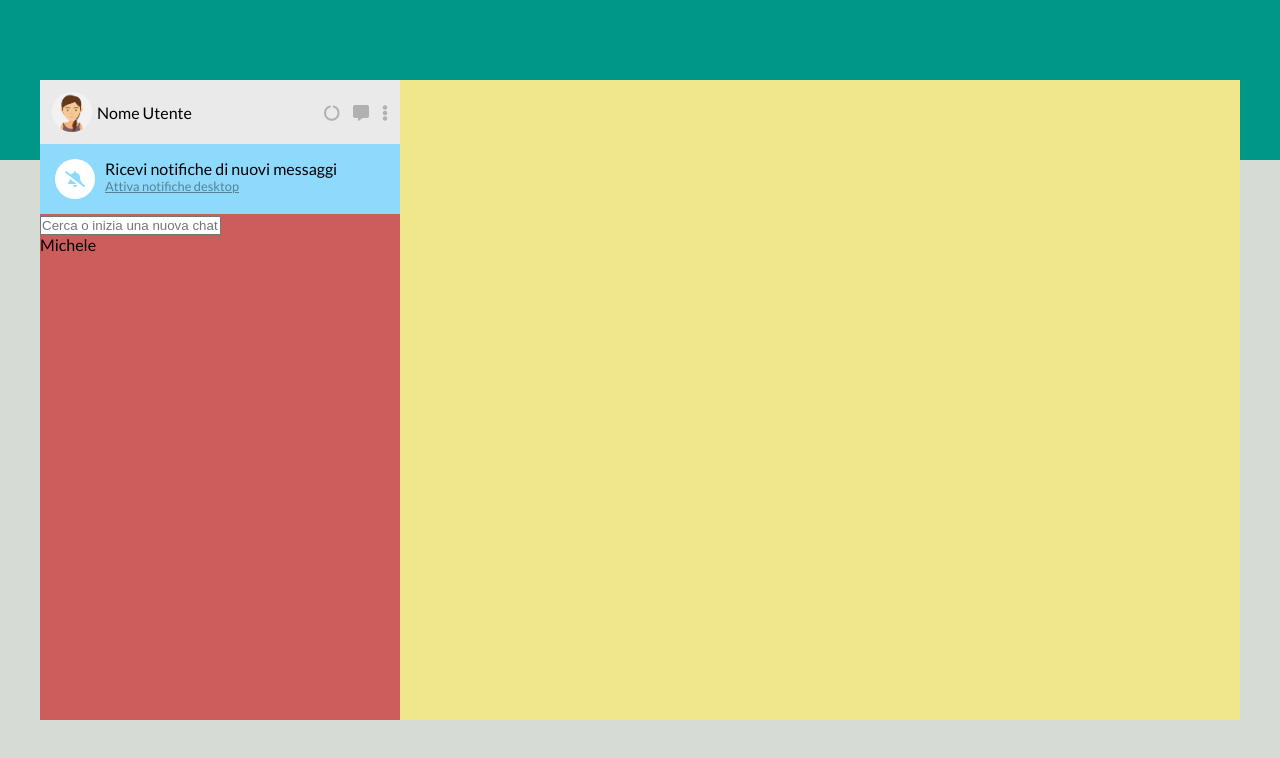
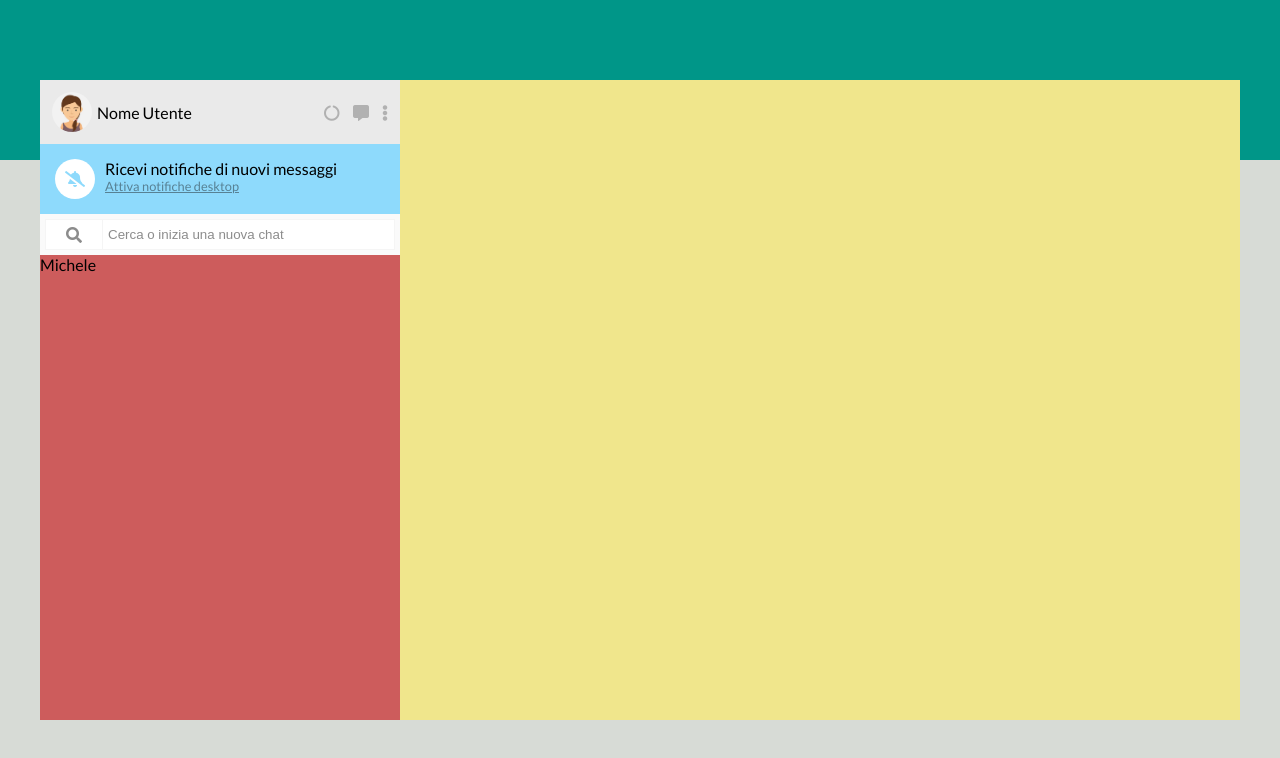
Before and after one commit to mauro-20/vue-boolzapp, a plain HTML site: page index.html in a window 1280 px wide. Drawn offline with nearby package versions, Linux system fonts and the light colour scheme.

Commit message:
add search bar

```diff
--- a/css/style.css
+++ b/css/style.css
@@ -74,6 +74,35 @@ body{
   color: #578194;
   cursor: pointer;
 }
+.search-span{
+  background-color: #fafafa;
+  padding: 5px;
+}
+.search-bar{
+  display: flex;
+  border: 1px solid #f5f5f5;
+
+}
+.search-button{
+  padding: 5px 20px;
+  border-right: 1px solid #f5f5f5;
+  background-color: #fff;
+  color: #8c8c8c;
+  cursor: pointer;
+}
+.search-text{
+  border: none;
+  width: 100%;
+  padding: 0 5px;
+  background-color: #fff;
+  outline: none;
+}
+.search-text::placeholder{
+  color: #8c8c8c;
+}
+.search-text:focus{
+  border: 1px solid #8c8c8c;
+}
 
 /* chat */
 .chat-container{
--- a/index.html
+++ b/index.html
@@ -48,8 +48,13 @@
         </div>
         <!-- /notification span -->
         <!-- search bar -->
-        <div class="search-bar">
-          <input type="text" placeholder="Cerca o inizia una nuova chat">
+        <div class="search-span">
+          <div class="search-bar">
+            <a class="search-button">
+              <i class="fa fa-search"></i>
+            </a>
+            <input type="text" class="search-text" placeholder="Cerca o inizia una nuova chat">
+          </div>
         </div>
         <!-- /search bar -->
         <!-- contacts box -->
```
